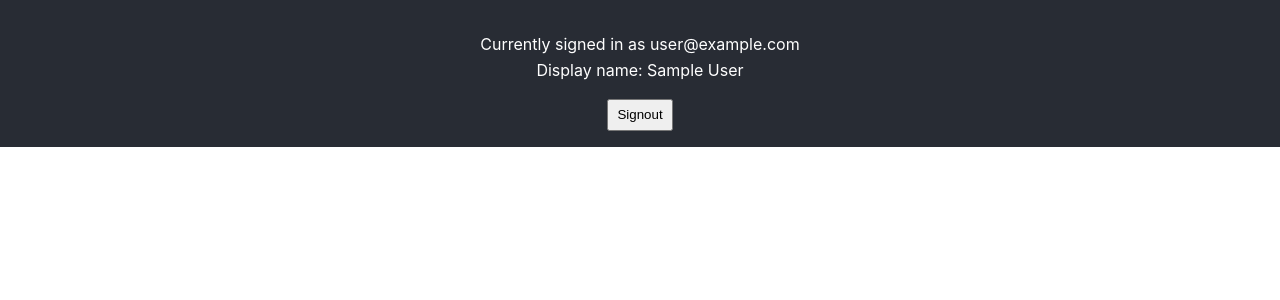
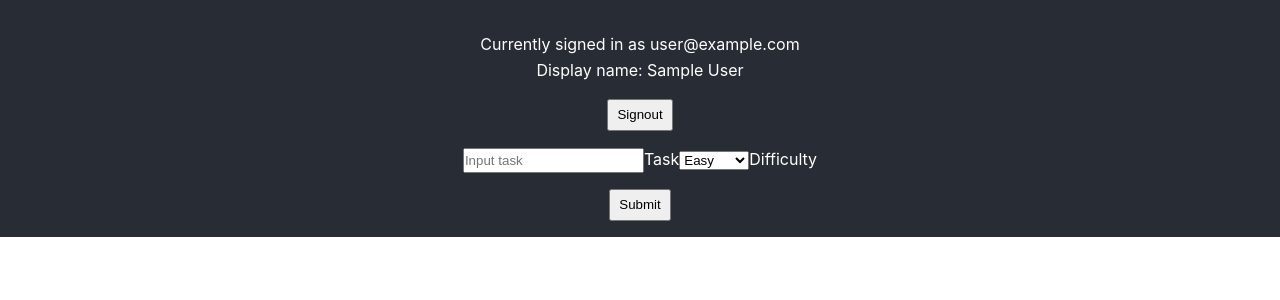
Before and after one commit to chideraao/educative-lessons, a React (Create React App) app: page / in a window 1280 px wide. Shown: the top 300 px of the page. Built offline with nearby package versions, Linux system fonts and the light colour scheme; no server answers; sample sign-in values are in the browser's storage.

Commit message:
working on realtime-db

```diff
--- a/src/components/AddTask.jsx
+++ b/src/components/AddTask.jsx
@@ -1,7 +1,63 @@
-import React from "react";
+import { getAuth } from "firebase/auth";
+import React, { useState } from "react";
+import { addNewTask } from "../helpers/database";
 
 function AddTask() {
-  return <div></div>;
+  const [input, setInput] = useState({ task: "", difficulty: "easy" });
+
+  const handleChange = (e) => {
+    setInput((prevState) => ({
+      ...prevState,
+      [e.target.name]: e.target.value,
+    }));
+  };
+
+  const handleSubmit = (e) => {
+    e.preventDefault();
+
+    let { task, difficulty } = input;
+
+    addNewTask(task, difficulty, setInput);
+  };
+
+  return (
+    <div>
+      <div className="form-input">
+        <form onSubmit={handleSubmit}>
+          <input
+            name="task"
+            placeholder="Input task"
+            type="text"
+            onChange={handleChange}
+            value={input.task}
+            required
+          />
+          <label htmlFor="task" className="label-name">
+            <span className="content-name">Task</span>
+          </label>
+          <select
+            name="difficulty"
+            id="difficulty"
+            onChange={handleChange}
+            value={input.difficulty}
+            required
+          >
+            <option value="easy">Easy</option>
+            <option value="medium">Medium</option>
+            <option value="hard">Hard</option>
+          </select>
+          <label htmlFor="difficulty" className="label-name">
+            <span className="content-name">Difficulty</span>
+          </label>
+          <div className="btn">
+            <button title="submit" aria-label="submit" type="submit">
+              Submit
+            </button>
+          </div>
+        </form>
+      </div>
+    </div>
+  );
 }
 
 export default AddTask;
--- a/src/helpers/database.js
+++ b/src/helpers/database.js
@@ -1,4 +1,18 @@
-import { getDatabase } from "firebase/database";
+import { getDatabase, ref, set } from "firebase/database";
 import { firebaseApp } from "../services/firebase";
 
-const db = getDatabase(firebaseApp);
+export const db = getDatabase(firebaseApp);
+
+// basic write operation
+export const addNewTask = (task, difficulty, setInput) => {
+  set(ref(db, "tasks"), {
+    task,
+    difficulty,
+  })
+    .then(() => {
+      setInput({ task: "", difficulty: "easy" });
+    })
+    .catch((err) => {
+      console.log(err.message);
+    });
+};
--- a/src/pages/Home.jsx
+++ b/src/pages/Home.jsx
@@ -1,8 +1,7 @@
 import { getAuth } from "firebase/auth";
 import React from "react";
 import AddTask from "../components/AddTask";
-import { logOut, userDelete } from "../helpers/auth";
-import logo from "../logo/Firebase.png";
+import { logOut } from "../helpers/auth";
 import { firebaseApp } from "../services/firebase";
 
 function Home() {
@@ -11,10 +10,6 @@ function Home() {
   // sign out click handler
   var handleClick = () => {
     logOut();
-  };
-
-  var handleDeleteClick = () => {
-    userDelete();
   };
 
   return (
--- a/src/pages/Login.jsx
+++ b/src/pages/Login.jsx
@@ -41,6 +41,7 @@ function Login() {
           <input
             name="email"
             type="text"
+            placeholder="Enter email"
             onChange={handleChange}
             value={input.email}
             required
@@ -53,6 +54,7 @@ function Login() {
         <div className="password-input">
           <input
             name="password"
+            placeholder="Enter password"
             onChange={handleChange}
             value={input.password}
             type="password"
--- a/src/pages/Signup.jsx
+++ b/src/pages/Signup.jsx
@@ -30,6 +30,7 @@ function Signup() {
         <div className="email-input">
           <input
             name="email"
+            placeholder="Enter email"
             type="text"
             onChange={handleChange}
             value={input.email}
@@ -43,6 +44,7 @@ function Signup() {
         <div className="password-input">
           <input
             name="password"
+            placeholder="Enter password"
             onChange={handleChange}
             value={input.password}
             type="password"
```
